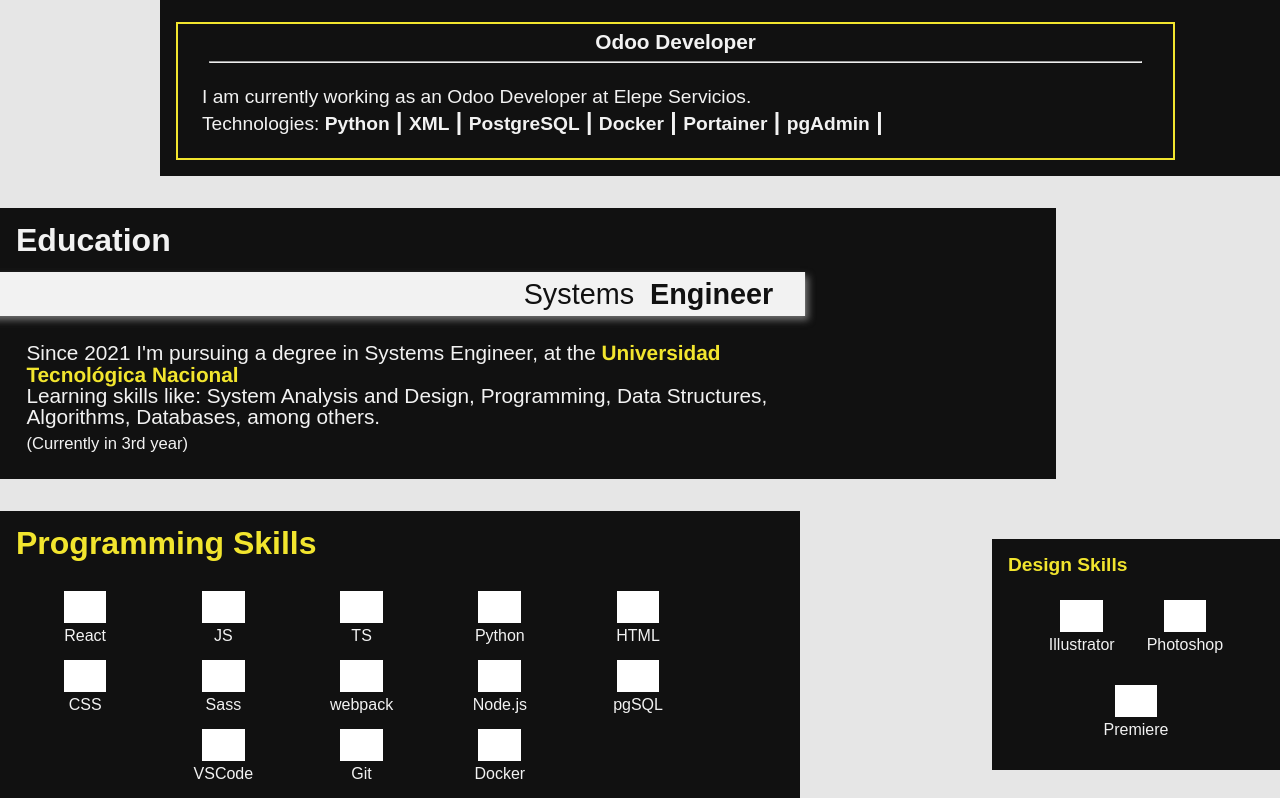
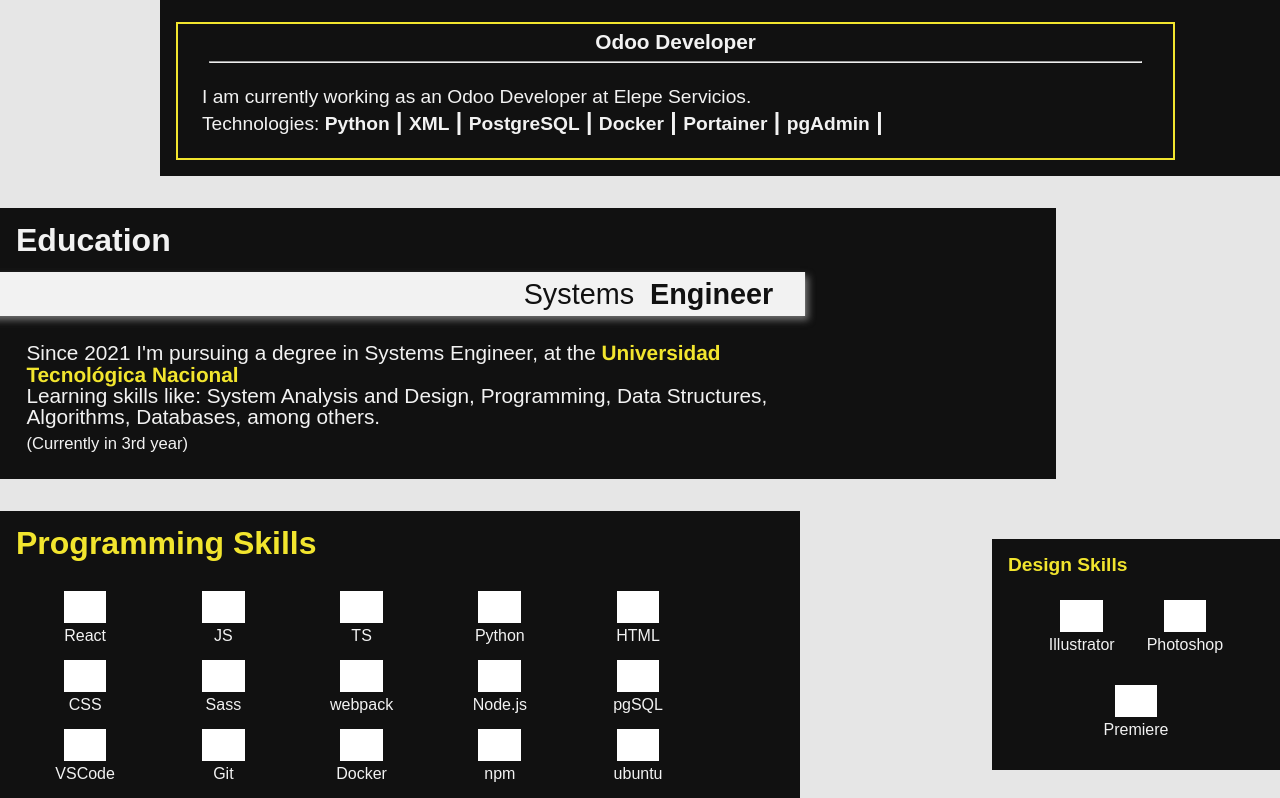
Before and after one commit to JoaquinArruiz/deprecated-personal-web, a React (Vite) app: page / in a window 1280 px wide. Shown: the part 697-1495 px from the top of the page. Built offline with nearby package versions, Linux system fonts and the light colour scheme; grey boxes are pictures that could not be loaded; the HTML template or start-up script is replaced by a standard one; a web font is replaced by a local one.

Commit message:
added skills

```diff
--- a/src/component/Skills.tsx
+++ b/src/component/Skills.tsx
@@ -53,6 +53,14 @@
     {
         skillName:"Docker",
         logo: "https://cdn.jsdelivr.net/gh/devicons/devicon/icons/docker/docker-plain.svg"
+    },
+    {
+        skillName: "npm",
+        logo: "https://cdn.jsdelivr.net/gh/devicons/devicon/icons/npm/npm-original-wordmark.svg"
+    },
+    {
+        skillName: "ubuntu",
+        logo: "https://cdn.jsdelivr.net/gh/devicons/devicon/icons/ubuntu/ubuntu-plain.svg"
     }]
 
 const designSkillsLogos = [
```
